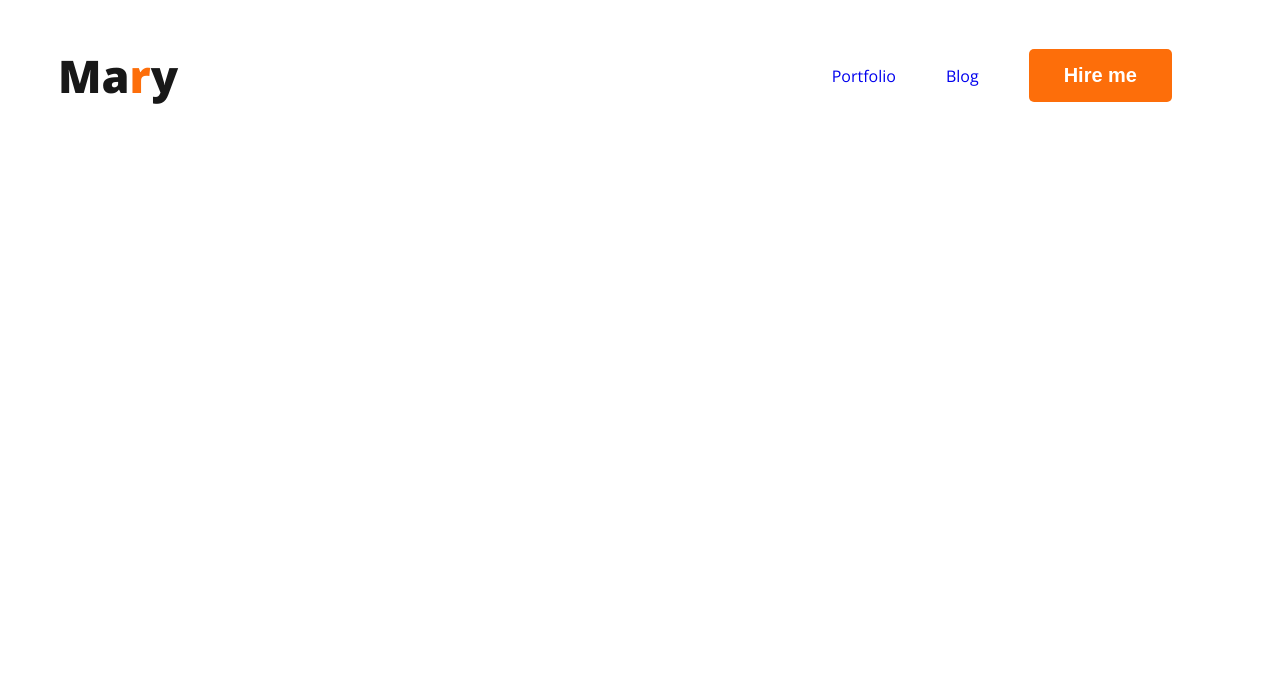
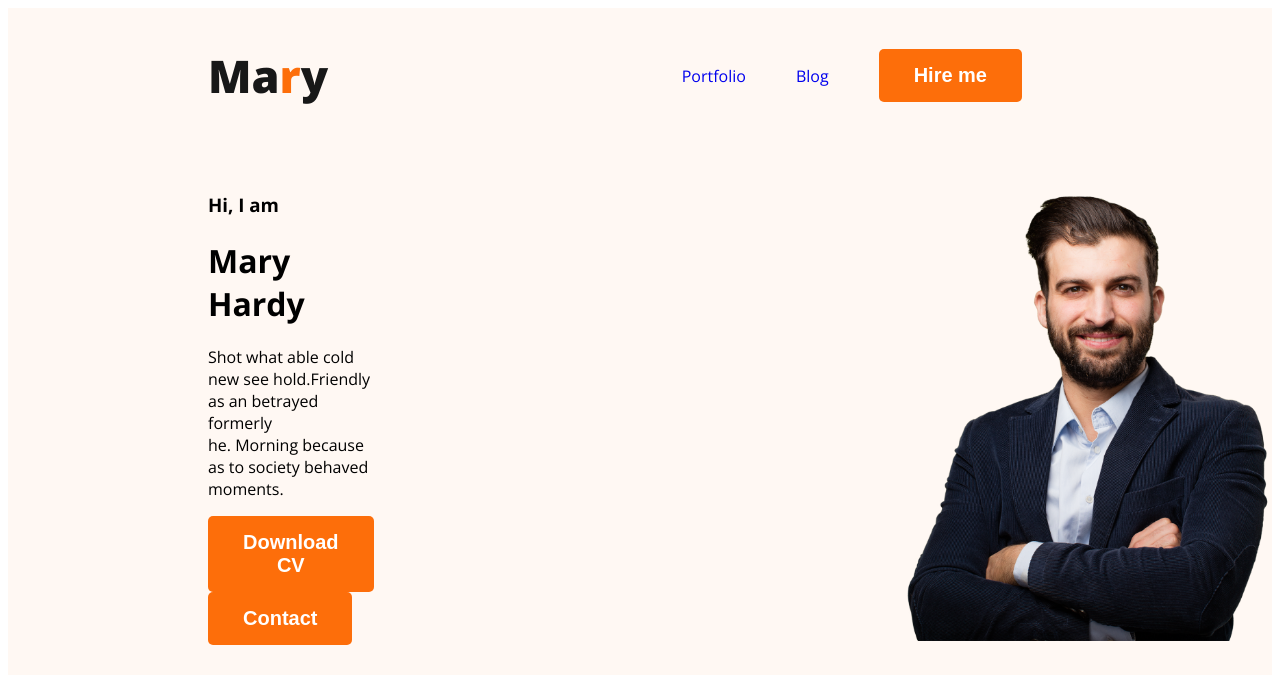
Before and after one commit to dronatoo21/webdeveloper-portfolio, a plain HTML site: page index.html in a window 1280 px wide. Drawn offline with nearby package versions, Linux system fonts and the light colour scheme.

Commit message:
added header

```diff
--- a/index.html
+++ b/index.html
@@ -10,7 +10,7 @@
     <link rel="stylesheet" href="portfolio.css" class="css">
 </head>
 <body>
-    <header>
+    <header class="header">
         <nav>
             <h1 class="nav-title">Ma<span class="orange-color">r</span>y</h1>
             <ul>
@@ -19,6 +19,16 @@
                 <li><button class="btn-primary">Hire me</button></li>
             </ul>
         </nav>
+        <div class="banner">
+            <div class="banner-intro">
+                <h3>Hi, I  am</h3>
+                <h1>Mary Hardy</h1>
+                <p>Shot what able cold new see hold.Friendly as an betrayed formerly <br> he. Morning because as to society behaved moments.</p>
+                <button class="btn-primary">Download CV</button>
+                <button class="btn-primary">Contact</button>
+            </div>
+            <img class="profile-pic" src="images/hardy.png" alt="coming soon">
+        </div>
     </header>
     <main>
 
--- a/portfolio.css
+++ b/portfolio.css
@@ -27,7 +27,7 @@ nav{
     display: flex;
     align-items: center;
     justify-content: space-between;
-    padding: 0px 50px;
+    margin: 0px 200px;
 }
 
 .nav-title{
@@ -49,3 +49,20 @@ nav li{
 nav a{
     text-decoration: none;
 }
+
+/*header related styles*/
+
+.header{
+    background-color: #fff8f3
+}
+
+.banner{
+    padding: 30px 30px 30px 200px;
+    display: flex;
+    align-items: center;
+}
+
+.profile-pic{
+    width: 400px;
+    margin-left: 500px;
+}
```
